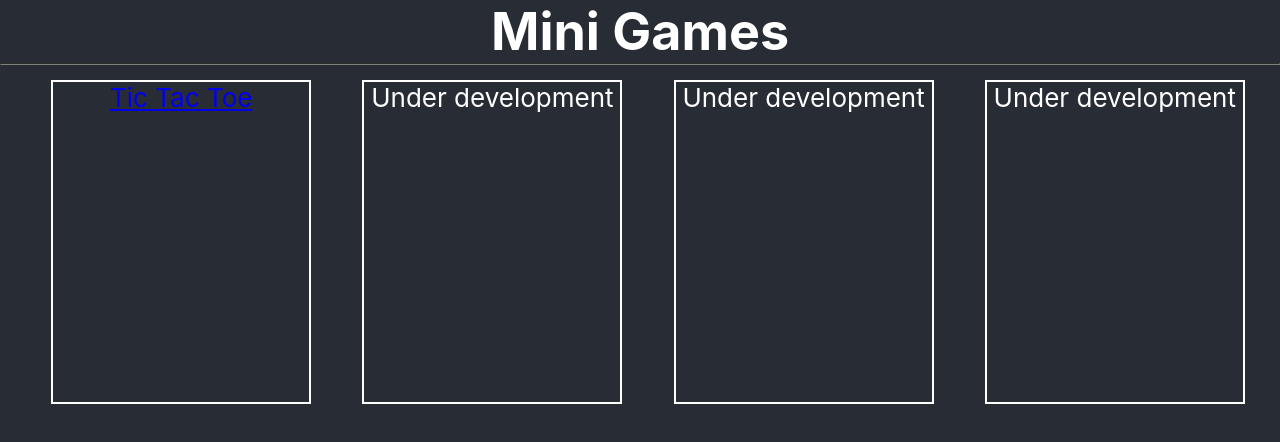
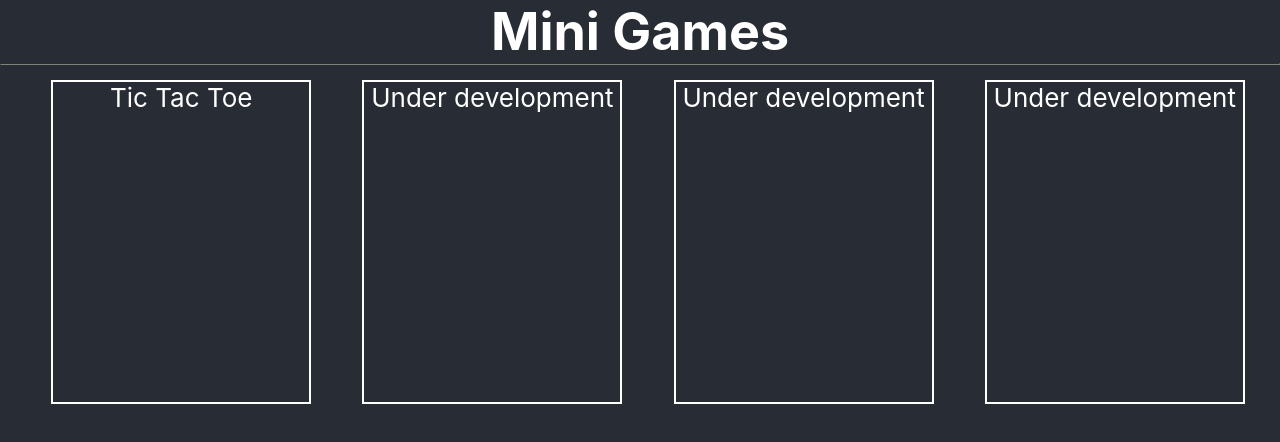
Before and after one commit to ducruetl/MiniGames, a React (Create React App) app: page / in a window 1280 px wide. Shown: the top 442 px of the page. Built offline with nearby package versions, Linux system fonts and the light colour scheme.

Commit message:
Replace <a> tag with <Link> tag to use react route, removed link underline and changed color to white

```diff
--- a/src/routes/root.jsx
+++ b/src/routes/root.jsx
@@ -1,16 +1,24 @@
+import { Link } from 'react-router-dom';
+
 import '../style.css';
 
 export default function Root() {
 	return (
     <>
       <div className='header'>
-        <h1>Mini Games</h1>
+        <h1>
+					<Link to={'/'} className='link'>
+						Mini Games
+					</Link>
+				</h1>
         <hr/>
       </div>
       <div className='main'>
-				<a className='game' href='/tic-tac-toe'>
-					Tic Tac Toe
-				</a>
+				<Link to={'tic-tac-toe'} className='link'>
+					<div className='game'>
+						Tic Tac Toe
+					</div>
+				</Link>
 				<div className='game'>
 					Under development
 				</div>
--- a/src/routes/tic-tac-toe.jsx
+++ b/src/routes/tic-tac-toe.jsx
@@ -1,4 +1,5 @@
 import { useState } from 'react';
+import { Link } from 'react-router-dom';
 import '../style.css';
 
 // Return true if all the squares are filled, return false if at least one square is null
@@ -106,7 +107,11 @@ function TicTacToe() {
   return (
     <>
       <div className='header'>
-        <h1>Mini Games</h1>
+        <h1>
+					<Link to={'/'} className='link'>
+						Mini Games
+					</Link>
+				</h1>
         <hr/>
       </div>
       <div className='mainGame'>
--- a/src/style.css
+++ b/src/style.css
@@ -13,7 +13,7 @@
 	color: gray;
 }
 
-/* index.jsx */
+/* All */
 
 body {
   margin: 0;
@@ -27,6 +27,11 @@ body {
 code {
   font-family: source-code-pro, Menlo, Monaco, Consolas, 'Courier New',
     monospace;
+}
+
+.link {
+	text-decoration: none;
+	color: white;
 }
 
 /* tic-tac-toe.jsx */
```
